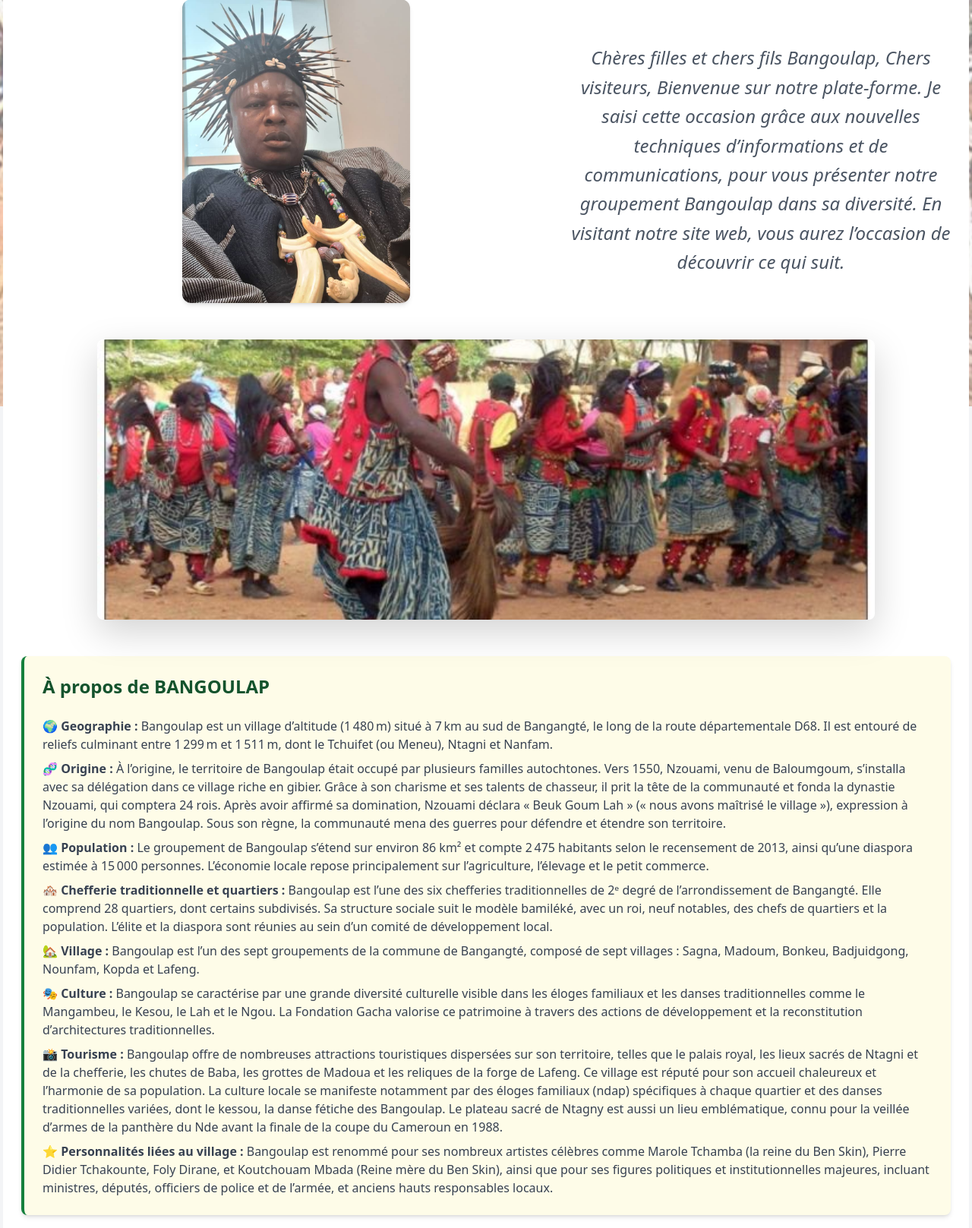
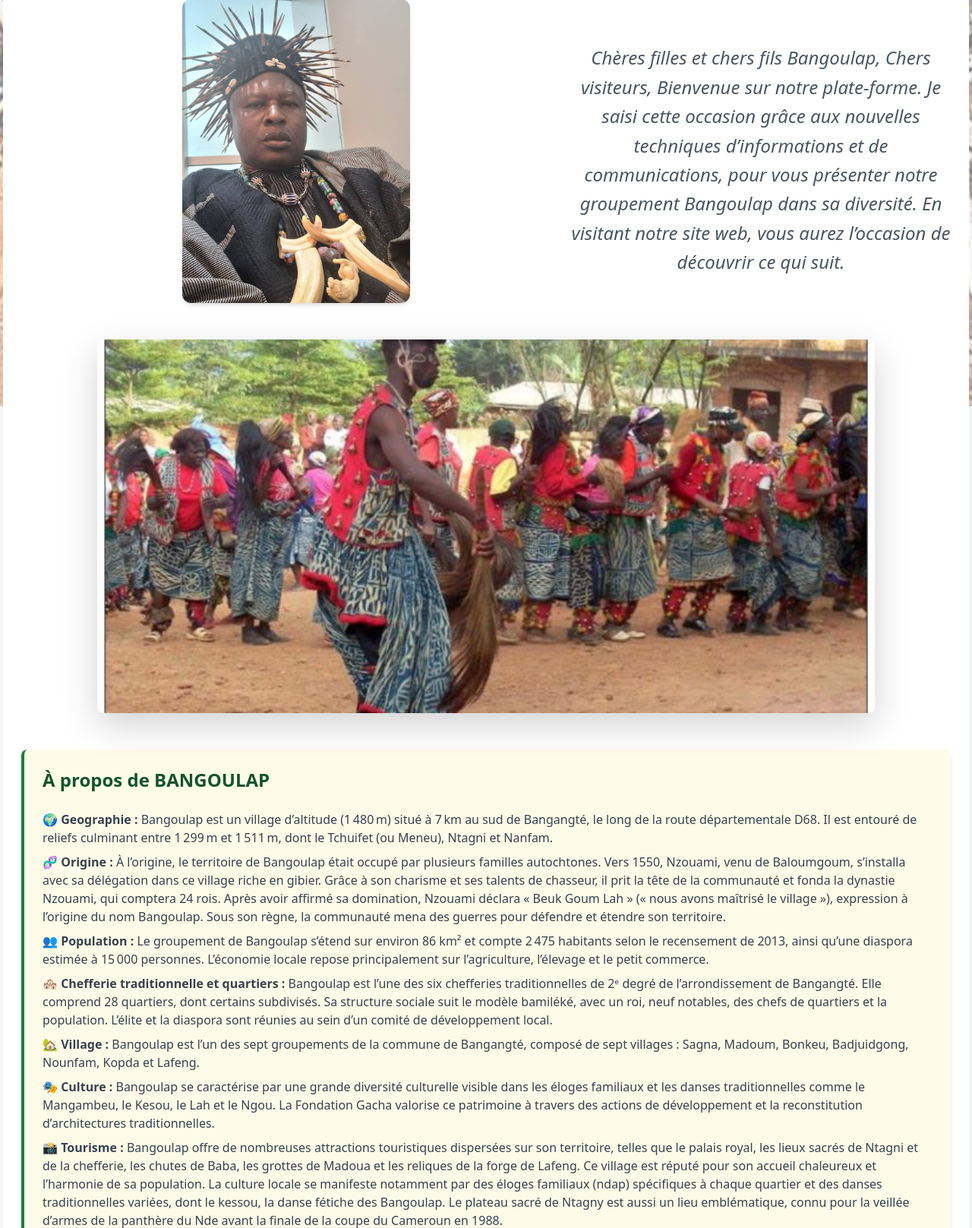
Before and after one commit to MartialFlamme/bangoulap_site, a Django app: page / in a window 1280 px wide. Shown: the part 265-1882 px from the top of the page at 76% size. Run offline with Django 5.2, Linux system fonts and the light colour scheme; some libraries are stand-ins or nearby versions.

Commit message:
mise a jour de la forme final

```diff
--- a/core/templates/core/accueil.html
+++ b/core/templates/core/accueil.html
@@ -22,7 +22,7 @@
             <div class="swiper-wrapper">
                 {% for image in images_slider %}
                     <div class="swiper-slide">
-                        <div class="w-full aspect-[25/9]">
+                        <div class="w-full aspect-[25/12]">
                             <img src="{% static image.src %}" alt="{{ image.alt }}" class="w-full h-full object-cover rounded-xl">
                         </div>
                     </div>
```
